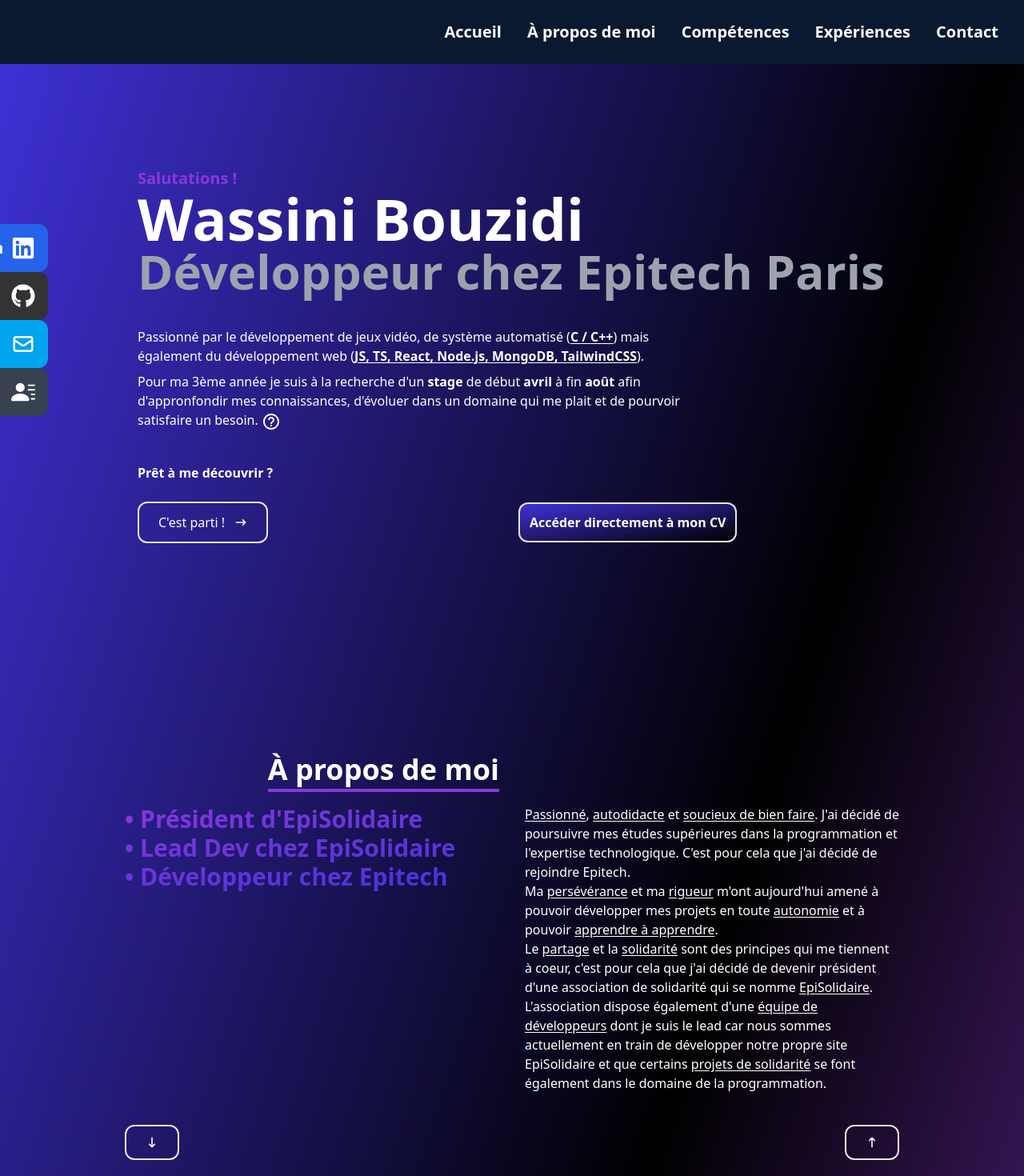
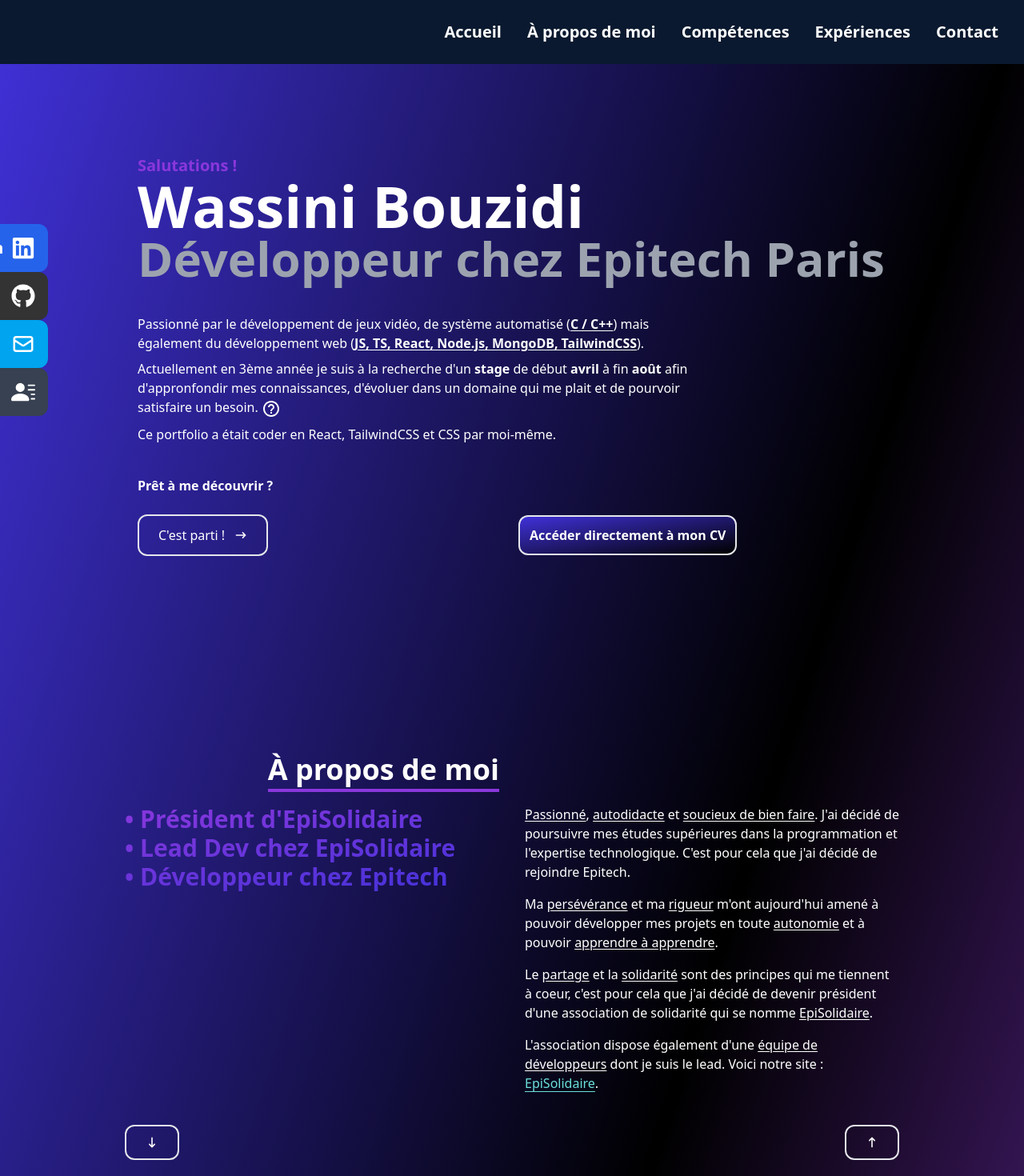
Before and after one commit to yoou92/folio, a React (Create React App) app: page / in a window 1280 px wide. Shown: the top 1470 px of the page at 80% size. Built offline with nearby package versions, Linux system fonts and the light colour scheme.

Commit message:
[ADD] link to episolidaire website on about + developped by myself in home

```diff
--- a/src/components/About.jsx
+++ b/src/components/About.jsx
@@ -31,7 +31,7 @@ const About = () => {
               </div>
             </div>
           </div>
-          <div>
+          <div className="space-y-4">
             <div className="reveal">
               <UnderlinedText text="Passionné" />,{" "}
               <UnderlinedText text="autodidacte" /> et{" "}
@@ -57,10 +57,15 @@ const About = () => {
             <div className="reveal">
               L'association dispose également d'une{" "}
               <UnderlinedText text="équipe de développeurs" /> dont je suis le
-              lead car nous sommes actuellement en train de développer notre
-              propre site EpiSolidaire et que certains{" "}
-              <UnderlinedText text="projets de solidarité" /> se font également
-              dans le domaine de la programmation.
+              lead. Voici notre site :{" "}
+              <a
+                className="underline underline-offset-4 text-[#6be0dc]"
+                href="https://episolidaire.com"
+                target="_blank"
+              >
+                EpiSolidaire
+              </a>
+              .
             </div>
           </div>
           <DownButtonRedirect to="skills" />
--- a/src/components/Home.jsx
+++ b/src/components/Home.jsx
@@ -60,14 +60,16 @@ const Home = () => {
           </p>
           ).
           <div className="mt-2">
-            Pour ma 3ème année je suis à la recherche d'un{" "}
-            {/* <strong>part-time</strong> de deux jours par semaine d'
-             <strong>octobre</strong> à <strong>avril</strong>, suivi d'un{" "} */}
+            Actuellement en 3ème année je suis à la recherche d'un{" "}
             <strong>stage</strong> de début <strong>avril</strong> à fin{" "}
             <strong>août</strong> afin d'appronfondir mes connaissances,
             d'évoluer dans un domaine qui me plait et de pourvoir satisfaire un
             besoin.{" "}
             <Help text="Je suis également disponible pour de la freelance après cette date" />
+          </div>
+          <div className="mt-2">
+            Ce portfolio a était coder en React, TailwindCSS et CSS par
+            moi-même.
           </div>
           <div className="mt-10 font-semibold">Prêt à me découvrir ?</div>
         </div>
--- a/src/components/Navbar.jsx
+++ b/src/components/Navbar.jsx
@@ -49,7 +49,6 @@ const Navbar = () => {
   return (
     <div className="z-50 fixed w-full h-[80px] flex justify-between items-center px-4 bg-[#0a192f] text-white">
       <br />
-      {/* menu */}
       <ul className="hidden md:flex">
         <MenuBar to="home" name="Accueil" />
         <MenuBar to="about" name="À propos de moi" />
@@ -58,12 +57,10 @@ const Navbar = () => {
         <MenuBar to="contact" name="Contact" />
       </ul>
 
-      {/* Hamburger */}
       <div onClick={handleClick} className="md:hidden z-10">
         {!nav ? <FaBars size={32} /> : <FaTimes size={32} />}
       </div>
 
-      {/* Mobile menu */}
       <ul
         className={
           !nav
@@ -94,7 +91,6 @@ const Navbar = () => {
         />
       </ul>
 
-      {/* Social icons */}
       <div className="hidden lg:flex fixed flex-col top-[35%] left-0">
         <ul>
           <li className="rounded-xl w-[160px] h-[60px] flex justify-between items-center ml-[-100px] hover:ml-[-10px] duration-300 bg-blue-600">
```
